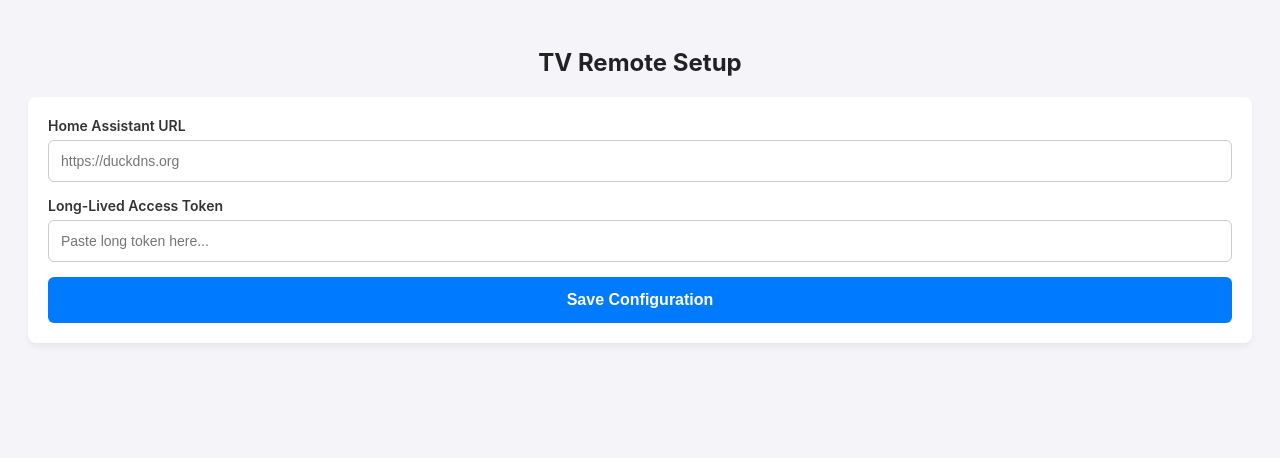
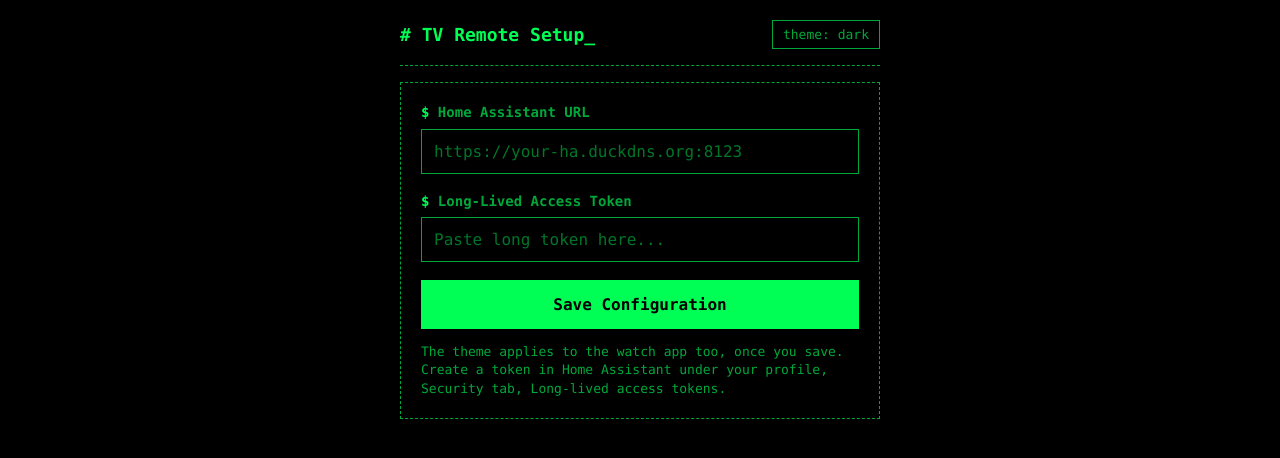
Before and after one commit to eddieatjollyroger/Pebble-HA-TV-Remote, a plain HTML site: page docs/index.html in a window 1280 px wide. Drawn offline with Linux system fonts and the light colour scheme.

Commit message:
Refactor HTML structure and styling for theme support

```diff
--- a/docs/index.html
+++ b/docs/index.html
@@ -1,61 +1,177 @@
 <!DOCTYPE html>
-<html>
+<html lang="en" data-theme="dark">
 <head>
+    <meta charset="utf-8">
     <title>Pebble HA Remote Setup</title>
     <meta name="viewport" content="width=device-width, initial-scale=1">
     <style>
-        body { font-family: -apple-system, BlinkMacSystemFont, "Segoe UI", Roboto, sans-serif; padding: 20px; background: #f4f4f9; color: #333; }
-        h2 { text-align: center; color: #222; }
-        .card { background: white; padding: 20px; border-radius: 8px; box-shadow: 0 4px 6px rgba(0,0,0,0.05); margin-bottom: 20px; }
-        .item { margin-bottom: 15px; }
-        label { display: block; font-weight: 600; margin-bottom: 6px; font-size: 14px; }
-        input { width: 100%; padding: 12px; border: 1px solid #ccc; border-radius: 6px; box-sizing: border-box; font-size: 14px; }
-        button { width: 100%; padding: 14px; background: #007aff; color: white; border: none; border-radius: 6px; font-weight: bold; font-size: 16px; cursor: pointer; transition: background 0.2s; }
-        button:hover { background: #0056b3; }
+        /* Same terminal style in two palettes, switched by data-theme on <html>.
+           dark = green on black, light = black on white. */
+        :root, :root[data-theme="dark"] {
+            --bg: #000000;
+            --fg: #00ff55;
+            --dim: #00a83a;
+            --line: #00a83a;
+            --btn-bg: #00ff55;
+            --btn-fg: #000000;
+            --btn-hover-bg: #000000;
+            --btn-hover-fg: #00ff55;
+        }
+        :root[data-theme="light"] {
+            --bg: #ffffff;
+            --fg: #000000;
+            --dim: #555555;
+            --line: #555555;
+            --btn-bg: #000000;
+            --btn-fg: #ffffff;
+            --btn-hover-bg: #ffffff;
+            --btn-hover-fg: #000000;
+        }
+
+        * { box-sizing: border-box; }
+        body {
+            margin: 0;
+            padding: 20px;
+            background: var(--bg);
+            color: var(--fg);
+            font-family: ui-monospace, "SF Mono", SFMono-Regular, Menlo, Consolas, "Liberation Mono", "Courier New", monospace;
+            font-size: 15px;
+            line-height: 1.4;
+        }
+        .wrap { max-width: 480px; margin: 0 auto; }
+
+        .topbar { display: flex; justify-content: space-between; align-items: center; gap: 12px; margin-bottom: 16px; }
+        h1 { font-size: 18px; margin: 0; font-weight: 700; }
+        .cursor { animation: blink 1s steps(1) infinite; }
+        @keyframes blink { 50% { opacity: 0; } }
+        @media (prefers-reduced-motion: reduce) { .cursor { animation: none; } }
+
+        .divider { border: 0; border-top: 1px dashed var(--line); margin: 0 0 16px; }
+
+        .card { padding: 20px; border: 1px dashed var(--line); }
+
+        .item { margin-bottom: 18px; }
+        label { display: block; font-weight: 600; margin-bottom: 6px; font-size: 14px; color: var(--dim); }
+        label .prompt { color: var(--fg); }
+
+        input {
+            width: 100%;
+            padding: 12px;
+            background: var(--bg);
+            color: var(--fg);
+            border: 1px solid var(--line);
+            border-radius: 0;
+            font-family: inherit;
+            font-size: 16px;            /* 16px stops iOS from zooming on focus */
+            caret-color: var(--fg);
+        }
+        input::placeholder { color: var(--dim); opacity: 0.7; }
+        input:focus, button:focus-visible { outline: 2px solid var(--fg); outline-offset: 2px; }
+
+        button { font-family: inherit; cursor: pointer; border-radius: 0; }
+        #save_btn {
+            width: 100%;
+            padding: 14px;
+            background: var(--btn-bg);
+            color: var(--btn-fg);
+            border: 1px solid var(--btn-bg);
+            font-weight: 700;
+            font-size: 16px;
+            transition: background 0.2s, color 0.2s;
+        }
+        #save_btn:hover { background: var(--btn-hover-bg); color: var(--btn-hover-fg); }
+
+        #theme_btn {
+            background: transparent;
+            color: var(--dim);
+            border: 1px solid var(--line);
+            padding: 6px 10px;
+            font-size: 13px;
+            white-space: nowrap;
+        }
+        #theme_btn:hover { color: var(--fg); border-color: var(--fg); }
+
+        .hint { color: var(--dim); font-size: 13px; margin: 14px 0 0; }
     </style>
 </head>
 <body>
-    <h2>TV Remote Setup</h2>
-    <div class="card">
-        <div class="item">
-            <label>Home Assistant URL</label>
-            <input id="ha_url" type="url" placeholder="https://duckdns.org">
+    <div class="wrap">
+        <div class="topbar">
+            <h1># TV Remote Setup<span class="cursor">_</span></h1>
+            <button id="theme_btn" type="button" aria-pressed="false">theme: dark</button>
         </div>
-        <div class="item">
-            <label>Long-Lived Access Token</label>
-            <input id="ha_token" type="text" placeholder="Paste long token here...">
+        <hr class="divider">
+
+        <div class="card">
+            <div class="item">
+                <label for="ha_url"><span class="prompt">$ </span>Home Assistant URL</label>
+                <input id="ha_url" type="url" inputmode="url" autocomplete="off" autocapitalize="off" spellcheck="false" placeholder="https://your-ha.duckdns.org:8123">
+            </div>
+            <div class="item">
+                <label for="ha_token"><span class="prompt">$ </span>Long-Lived Access Token</label>
+                <input id="ha_token" type="text" autocomplete="off" autocapitalize="off" spellcheck="false" placeholder="Paste long token here...">
+            </div>
+            <button id="save_btn" type="button">Save Configuration</button>
+            <p class="hint">The theme applies to the watch app too, once you save. Create a token in Home Assistant under your profile, Security tab, Long-lived access tokens.</p>
         </div>
-        <button id="save_btn">Save Configuration</button>
     </div>
 
-        <script>
+    <script>
     function getQueryParam(variable) {
         var query = window.location.search.substring(1);
         var vars = query.split('&');
         for (var i = 0; i < vars.length; i++) {
             var pair = vars[i].split('=');
-            // FIXED: properly validate the key name and pull index value array [1]
-            if (pair[0] === variable) {
+            if (pair[0] === variable && pair[1] !== undefined) {
                 return decodeURIComponent(pair[1]);
             }
         }
         return '';
     }
 
-    // Now correctly reads existing fields on page initialize mount
+    var root = document.documentElement;
+    var themeBtn = document.getElementById('theme_btn');
+
+    function applyTheme(theme) {
+        root.setAttribute('data-theme', theme);
+        themeBtn.textContent = 'theme: ' + theme;
+        themeBtn.setAttribute('aria-pressed', theme === 'light' ? 'true' : 'false');
+    }
+
+    // Start from the theme the watch app is using (passed in the link), else the last
+    // one picked on this device, else dark.
+    var startTheme = 'dark';
+    var fromLink = getQueryParam('theme');
+    if (fromLink === 'light' || fromLink === 'dark') {
+        startTheme = fromLink;
+    } else {
+        try {
+            var stored = localStorage.getItem('pebble_ha_theme');
+            if (stored === 'light' || stored === 'dark') startTheme = stored;
+        } catch (e) { /* storage unavailable: use the default */ }
+    }
+    applyTheme(startTheme);
+
+    themeBtn.addEventListener('click', function() {
+        var next = root.getAttribute('data-theme') === 'dark' ? 'light' : 'dark';
+        applyTheme(next);
+        try { localStorage.setItem('pebble_ha_theme', next); } catch (e) { }
+    });
+
+    // Fill the fields with the values already saved on the phone
     document.getElementById('ha_url').value = getQueryParam('url');
     document.getElementById('ha_token').value = getQueryParam('token');
 
     document.getElementById('save_btn').addEventListener('click', function() {
         var config = {
             ha_url: document.getElementById('ha_url').value.trim(),
-            ha_token: document.getElementById('ha_token').value.trim()
+            ha_token: document.getElementById('ha_token').value.trim(),
+            theme: root.getAttribute('data-theme')
         };
 
         var return_to = getQueryParam('return_to') || 'pebblejs://close#';
         document.location = return_to + encodeURIComponent(JSON.stringify(config));
     });
-</script>
-
+    </script>
 </body>
 </html>
```
